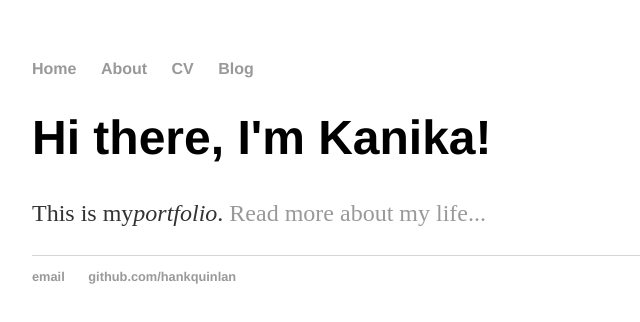
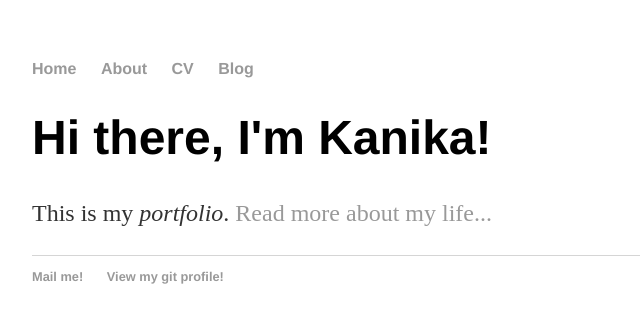
Before and after one commit to kanika-smpx/kanika-smpx.github.io, a plain HTML site: page index.html in a window 1280 px wide. Shown: the full height of the page, 160-800 px from the left. Drawn offline with Linux system fonts and the light colour scheme.

Commit message:
Update index.html

```diff
--- a/index.html
+++ b/index.html
@@ -17,13 +17,13 @@
 		<div class="container">
     		<div class="blurb">
         		<h1>Hi there, I'm Kanika!</h1>
-				<p>This is my<em>portfolio</em>. <a href="/about">Read more about my life...</a></p>
+				<p>This is my <em>portfolio</em>. <a href="/about">Read more about my life...</a></p>
     		</div><!-- /.blurb -->
 		</div><!-- /.container -->
 		<footer>
     		<ul>
-        		<li><a href="mailto:kanika.modi@smartprix.com">email</a></li>
-        		<li><a href="https://github.com/kanika-smpx">github.com/hankquinlan</a></li>
+        		<li><a href="mailto:kanika.modi@smartprix.com">Mail me!</a></li>
+        		<li><a href="https://github.com/kanika-smpx">View my git profile!</a></li>
 			</ul>
 		</footer>
 	</body>
```
